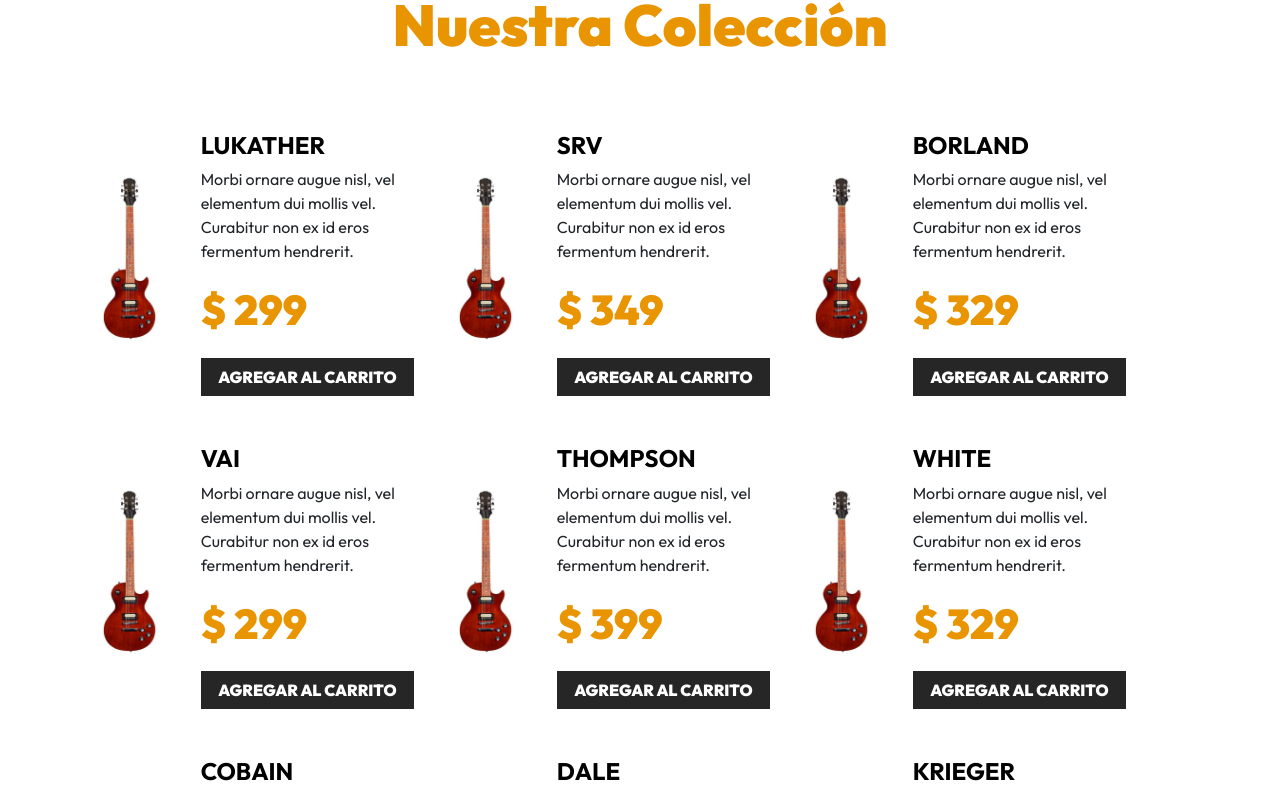
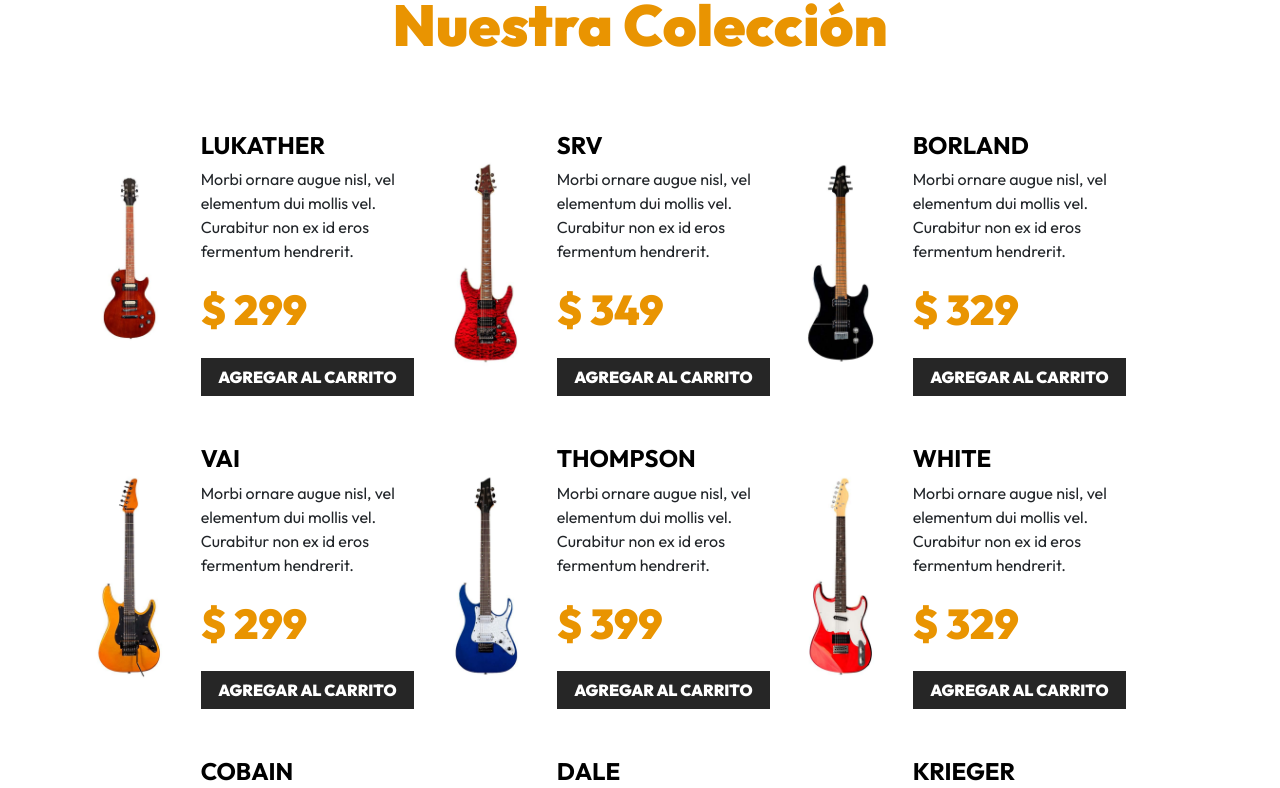
Before and after one commit to Joshjavy/guitarla-vue, a Vue app: page / in a window 1280 px wide. Shown: the part 777-1565 px from the top of the page. Built offline with nearby package versions, Linux system fonts and the light colour scheme.

Commit message:
51. Finalizando el Componente de Guitarra, atributos dinamicos y más

```diff
--- a/src/components/Guitarra.vue
+++ b/src/components/Guitarra.vue
@@ -11,7 +11,7 @@
 <template>
     <div class="col-md-6 col-lg-4 my-4 row align-items-center">
             <div class="col-4">
-                <img class="img-fluid" src="/img/guitarra_01.jpg" alt="imagen guitarra">
+                <img class="img-fluid" :src="'/img/'+guitarra.imagen+'.jpg'" :alt="'imagen guitarra '+guitarra.nombre ">
             </div>
             <div class="col-8">
                 <h3 class="text-black fs-4 fw-bold text-uppercase"> {{ guitarra.nombre }}</h3>
```
